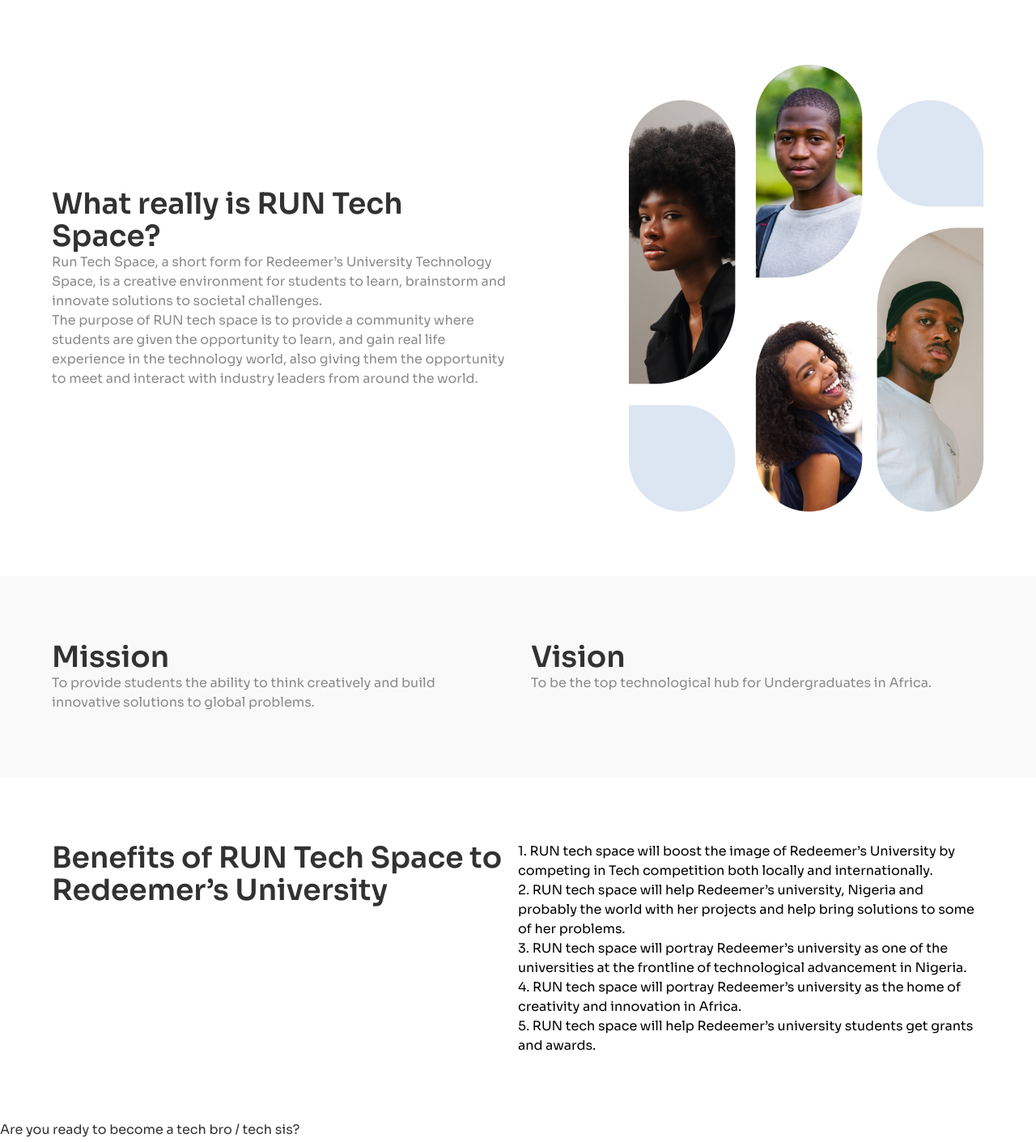
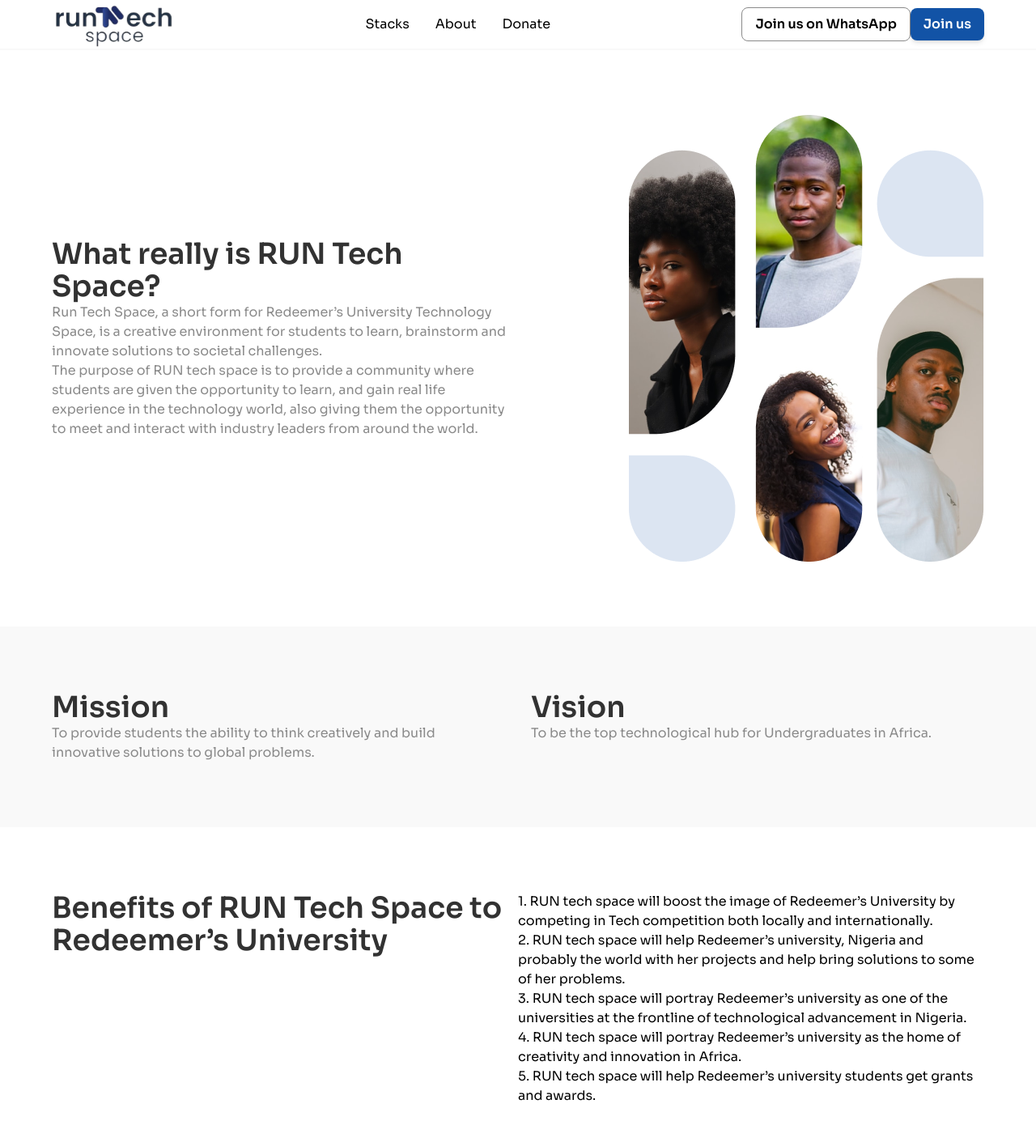
Before and after one commit to RUN-TECH-SPACE/run-tech-space-website, a React (Create React App) app: page /about in a window 1280 px wide. Shown: the top 1411 px of the page at 81% size. Built offline with nearby package versions, Linux system fonts and the light colour scheme.

Commit message:
setup about page

```diff
--- a/src/components/About/JoinUs.js
+++ b/src/components/About/JoinUs.js
@@ -3,8 +3,10 @@
 
 function JoinUs() {
   return (
-    <section className='bg-joinUs'>
-      <h2>Are you ready to become a tech bro / tech sis?</h2>
+    <section className='container bg-[url(../public/images/join-us.png)] py-20'>
+      <h2 className='heading2 text-left text-white'>
+        Are you ready to become a tech bro / tech sis?
+      </h2>
       <p>
         As you'll have gathered, we're open and ready to have you join our
         community today
--- a/src/components/Navigation.js
+++ b/src/components/Navigation.js
@@ -3,10 +3,11 @@
 
 function Navigation() {
   return (
-    <nav className='container mx-auto flex items-center justify-between'>
+    <nav className='border-b-2 border-lightGrey'>
+      <div className='container flex items-center justify-between '>
         <img src='/images/logo.svg' alt='RUN Tech Space' />
 
-      <ul className='flex'>
+        <ul className='flex space-x-8'>
           <li>Stacks</li>
           <li>About</li>
           <li>Donate</li>
@@ -16,6 +17,7 @@
           <Button type='secondary'>Join us on WhatsApp</Button>
           <Button type='primary'>Join us</Button>
         </div>
+      </div>
     </nav>
   );
 }
--- a/src/routes/About.js
+++ b/src/routes/About.js
@@ -3,16 +3,20 @@
 import Hero from "../components/About/Hero";
 import JoinUs from "../components/About/JoinUs";
 import Mission from "../components/About/Mission";
+import Footer from "../components/Footer";
+import Navigation from "../components/Navigation";
 
 function About() {
   return (
     <>
+      <Navigation />
       <Hero />
       <main>
         <Mission />
         <Benefits />
         <JoinUs />
       </main>
+      <Footer />
     </>
   );
 }
```
Lines whose indentation alone changed are shown as unchanged.
